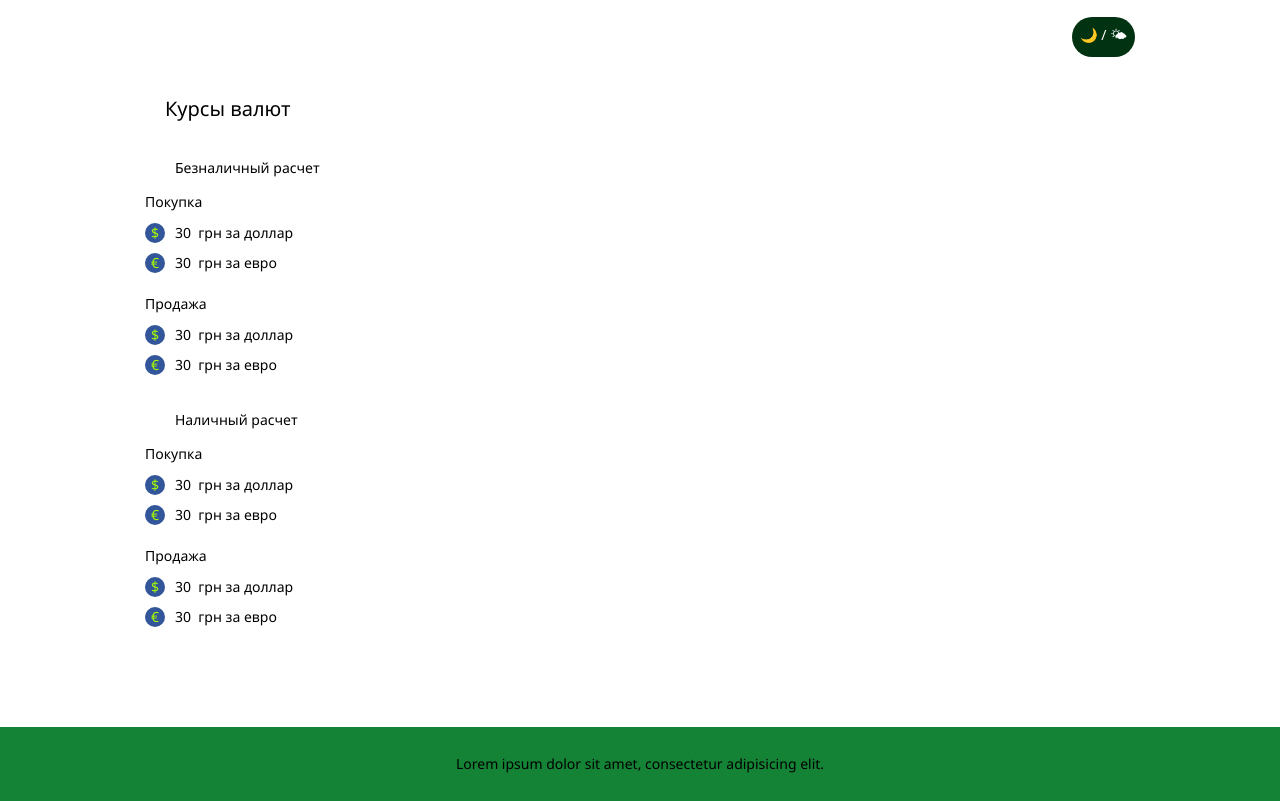
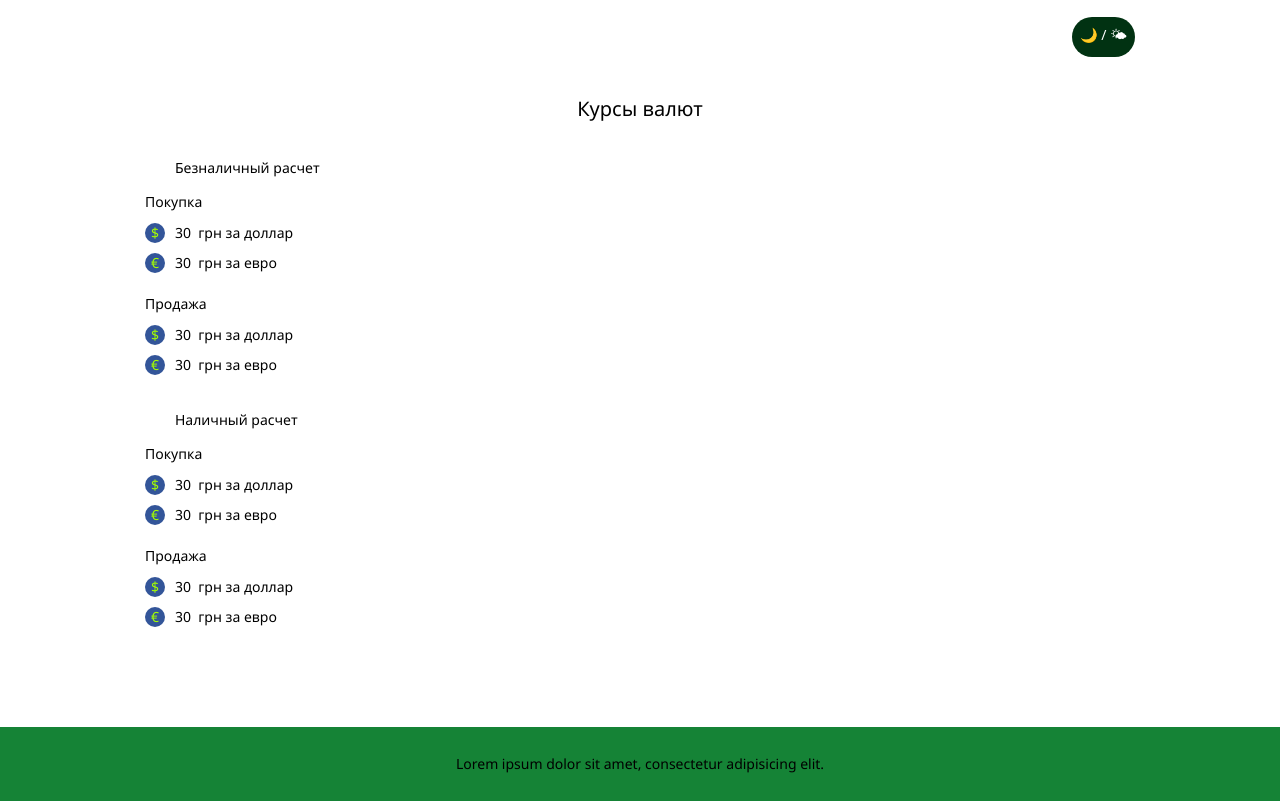
Before and after one commit to SergHeiko/Current, a plain HTML site: page index.html in a window 1280 px wide. Shown: the part 73-874 px from the top of the page. Drawn offline with nearby package versions, Linux system fonts and the light colour scheme; no server answers.

Commit message:
Update style.css

```diff
--- a/css/style.css
+++ b/css/style.css
@@ -86,7 +86,7 @@ html, body {
 h1{
   position: relative;
   font-size: 20px;
-  left: 20px;
+  text-align: center;
 }
 
 h2 {
```
